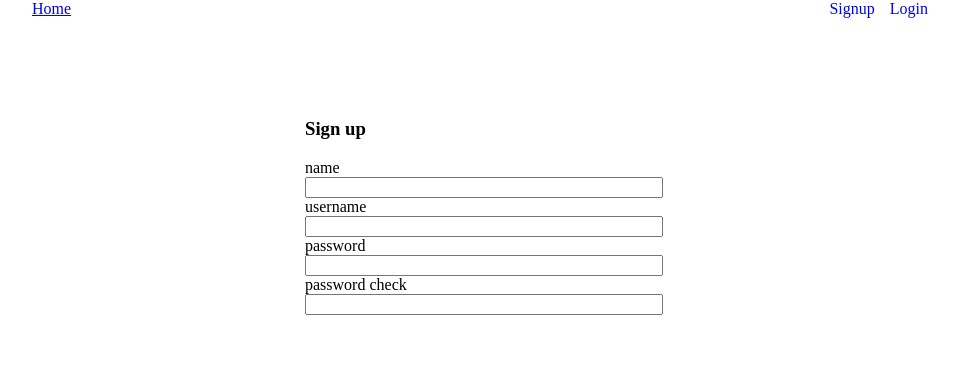
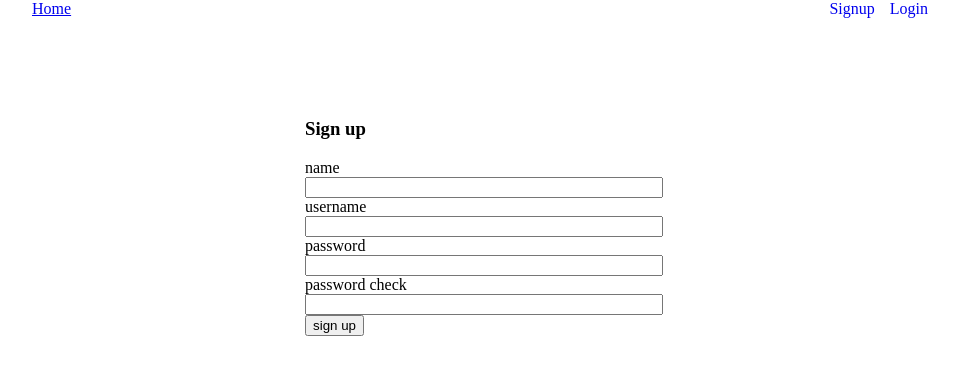
Before and after one commit to voiciJules/image_repository, a React (Create React App) app in the folder client/: page /auth/register in a window 1280 px wide. Shown: the top 374 px of the page, without its empty margins (160-1118 px from the left). Built offline with nearby package versions, Linux system fonts and the light colour scheme; no server answers.

Commit message:
섹션 6. 회원가입 API 호출하기

```diff
--- a/client/src/components/CustomInput.js
+++ b/client/src/components/CustomInput.js
@@ -1,6 +1,12 @@
 import React from "react";
 
-const CustomInput = ({ label, value, setValue, type = "text" }) => {
+const CustomInput = ({
+  label,
+  value,
+  setValue,
+  type = "text",
+  autocomplete = "off",
+}) => {
   return (
     <div>
       <label>{label}</label>
@@ -8,6 +14,7 @@ const CustomInput = ({ label, value, setValue, type = "text" }) => {
         style={{ width: "100%" }}
         value={value}
         type={type}
+        autoComplete={autocomplete}
         onChange={(e) => setValue(e.target.value)}
       />
     </div>
--- a/client/src/pages/RegisterPage.js
+++ b/client/src/pages/RegisterPage.js
@@ -1,11 +1,35 @@
 import React, { useState } from "react";
 import CustomInput from "../components/CustomInput";
+import { toast } from "react-toastify";
+import axios from "axios";
 
 const RegisterPage = () => {
   const [name, setName] = useState("");
   const [username, setUsername] = useState("");
   const [password, setPassword] = useState("");
   const [passwordCheck, setPasswordCheck] = useState("");
+
+  const submitHandler = async (e) => {
+    try {
+      e.preventDefault();
+      if (username.length < 3)
+        throw new Error("회원ID가 너무 짧아요. 3자 이상으로 해주세요. ");
+      if (password.length < 6)
+        throw new Error("비밀번호가 너무 짧아요. 6자 이상으로 해주세요. ");
+      if (password !== passwordCheck)
+        throw new Error("비밀번호가 다릅니다. 확인해주세요.");
+      const result = await axios.post("/users/register", {
+        name,
+        username,
+        password,
+      });
+      console.log(result);
+      toast.success("회원가입 성공");
+    } catch (err) {
+      console.error(err);
+      toast.error(err.message);
+    }
+  };
   return (
     <div
       style={{
@@ -16,7 +40,7 @@ const RegisterPage = () => {
       }}
     >
       <h3>Sign up</h3>
-      <form>
+      <form onSubmit={submitHandler}>
         <CustomInput label="name" value={name} setValue={setName} />
         <CustomInput label="username" value={username} setValue={setUsername} />
         <CustomInput
@@ -31,6 +55,7 @@ const RegisterPage = () => {
           type="password"
           setValue={setPasswordCheck}
         />
+        <button type="submit">sign up</button>
       </form>
     </div>
   );
```
Also changed, not shown: 2 other files (tests, documents, lock files or other folders).
